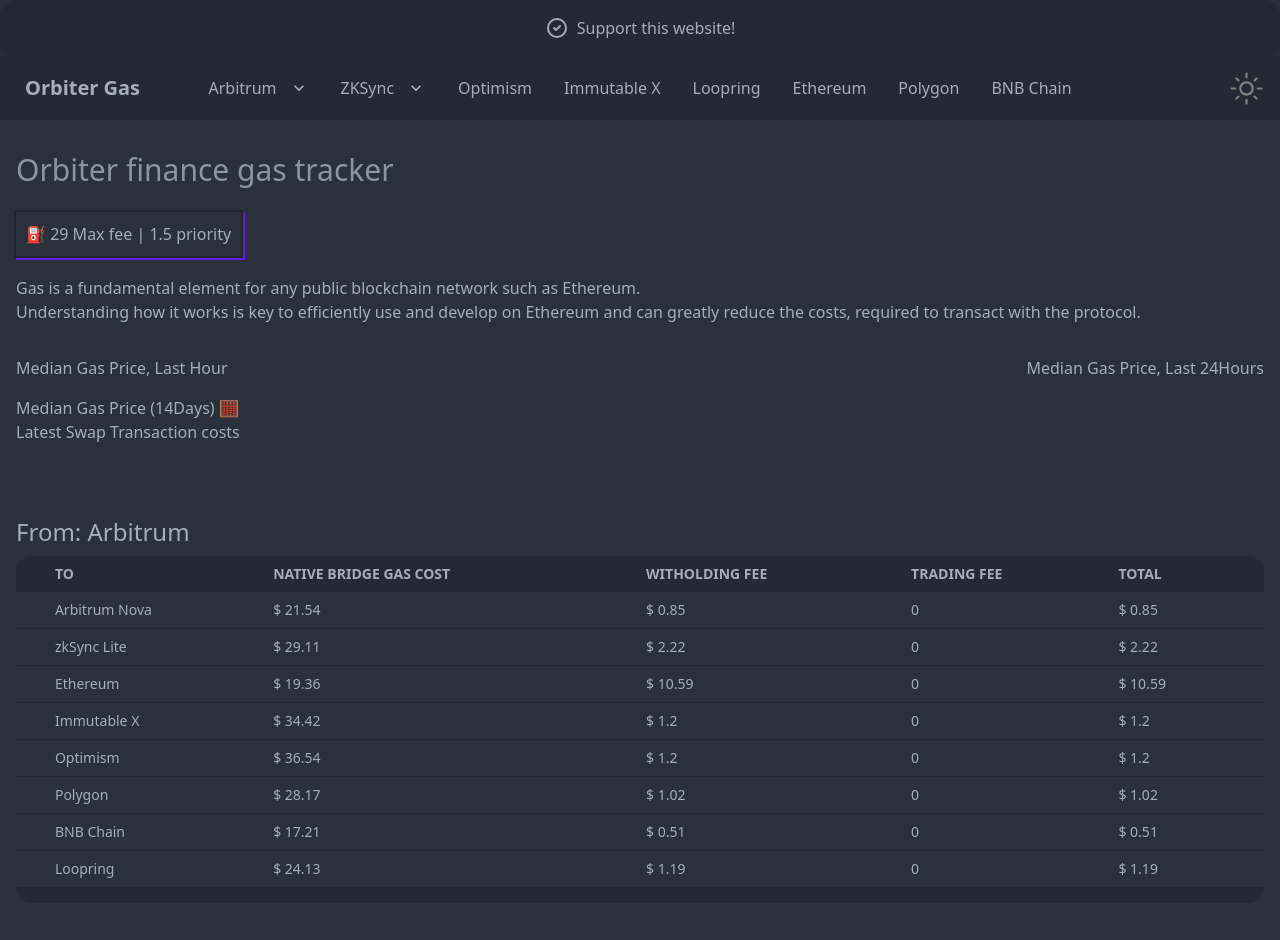
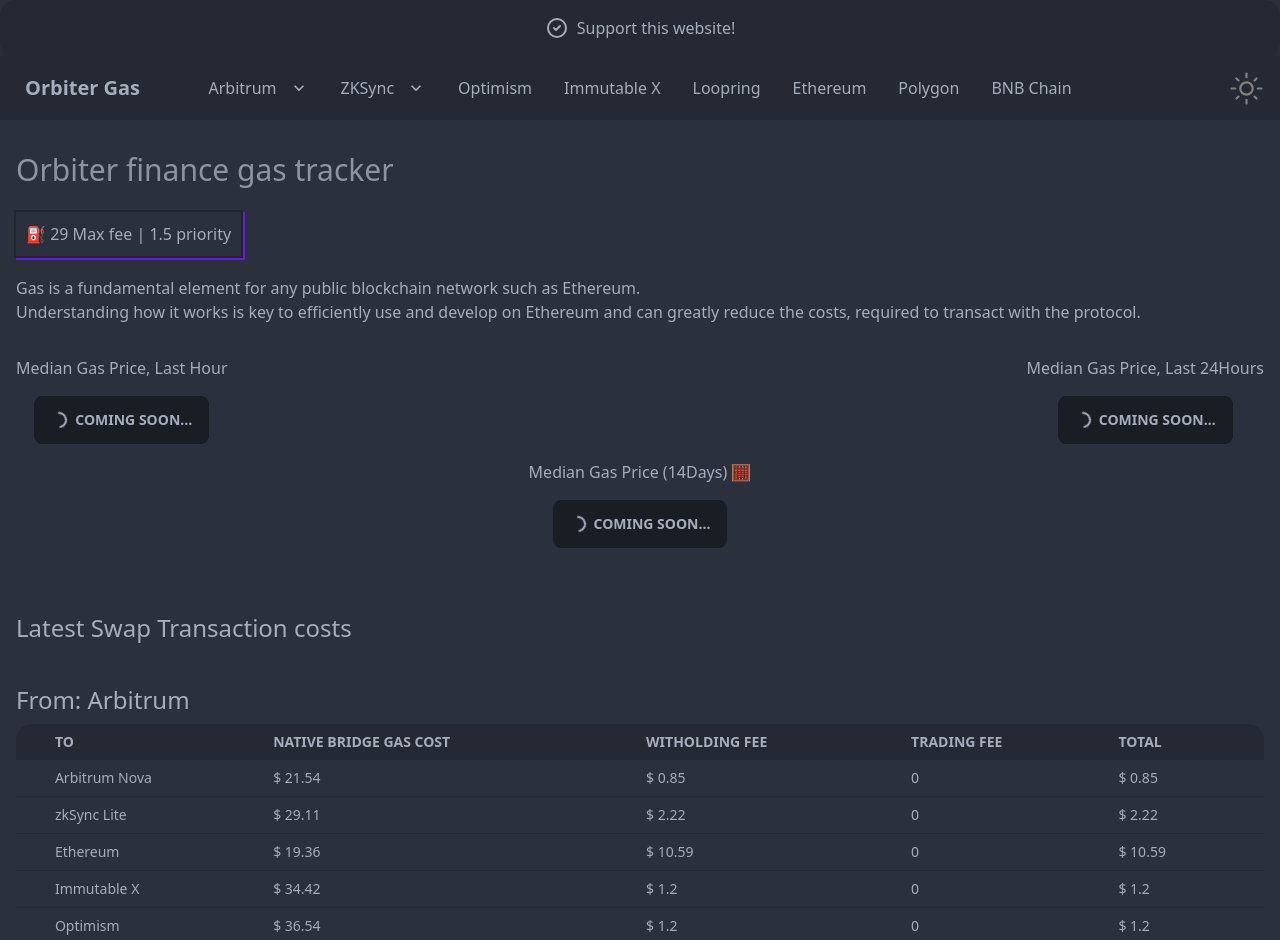
Before and after one commit to CJskii/orbiter-gas-tracker, a React (Vite) app in the folder front-end/: page / in a window 1280 px wide. Shown: the top 940 px of the page. Built offline with nearby package versions, Linux system fonts and the light colour scheme.

Commit message:
Paddings + placeholders

```diff
--- a/front-end/src/Components/Main/Charts/Charts.tsx
+++ b/front-end/src/Components/Main/Charts/Charts.tsx
@@ -2,13 +2,21 @@
   return (
     <div className="charts pt-8">
       <div className="median flex justify-between items-center w-full">
-        <div>Median Gas Price, Last Hour</div>
-        {/* TODO: Add chart here */}
-        <div>Median Gas Price, Last 24Hours</div>
-        {/* TODO: Add chart here */}
+        <div className="flex flex-col justify-center items-center">
+          <span>Median Gas Price, Last Hour </span>
+          <button className="btn loading mt-4">Coming soon...</button>
+          {/* TODO: Add chart here */}
+        </div>
+
+        <div className="flex flex-col justify-center items-center">
+          <span>Median Gas Price, Last 24Hours </span>
+          <button className="btn loading mt-4">Coming soon...</button>
+          {/* TODO: Add chart here */}
+        </div>
       </div>
-      <div className="median-chart flex justify-between items-center pt-4">
+      <div className="median-chart flex flex-col justify-center items-center pt-4">
         <span>Median Gas Price (14Days) 🧮</span>
+        <button className="btn loading mt-4">Coming soon...</button>
         {/* TODO: Add chart here */}
       </div>
     </div>
--- a/front-end/src/Components/Main/Costs/Costs.tsx
+++ b/front-end/src/Components/Main/Costs/Costs.tsx
@@ -1,36 +1,31 @@
 import Table from "./CostTable";
 import * as rawData from "../../../data/data_out.json";
-import { useContext, useState } from "react";
+import { useContext } from "react";
 import { NetworkContext } from "../../../App";
 const Costs = () => {
   const data = JSON.parse(JSON.stringify(rawData));
   const [network, setNetwork] = useContext(NetworkContext);
-  const [dataFound, setDataFound] = useState(false);
+  console.log(data);
+
+  const renderTable = () => {
+    if (data[network]) {
+      return <Table data={data[network]} networkFrom={network} />;
+    } else {
+      return (
+        <div className="py-8">
+          <span className="text-2xl">
+            Currently data for {network} is not available
+          </span>
+          <p className="text-lg">Please check back later...</p>
+        </div>
+      );
+    }
+  };
 
   return (
-    <div>
+    <div className="pt-16 text-2xl">
       <div>Latest Swap Transaction costs</div>
-      <div className="overflow-x-auto pt-8">
-        {Object.keys(data).map((networkFrom, index) => {
-          if (networkFrom == network) {
-            return (
-              <Table
-                data={data[networkFrom]}
-                networkFrom={networkFrom}
-                key={index}
-              />
-            );
-          }
-        })}
-        {dataFound ? null : (
-          <div className="py-8">
-            <span className="text-2xl">
-              Currently data for {network} is not available
-            </span>
-            <p className="text-lg">Please check back later...</p>
-          </div>
-        )}
-      </div>
+      <div className="overflow-x-auto">{renderTable()}</div>
     </div>
   );
 };
--- a/front-end/src/Components/Main/Explained/GasExplained.tsx
+++ b/front-end/src/Components/Main/Explained/GasExplained.tsx
@@ -4,7 +4,7 @@
 
 const GasExplained = () => {
   return (
-    <section className="pt-8">
+    <section className="py-16">
       <h1 className="text-2xl">Gas Explained</h1>
       <Description />
       <FeesDescription />
```
